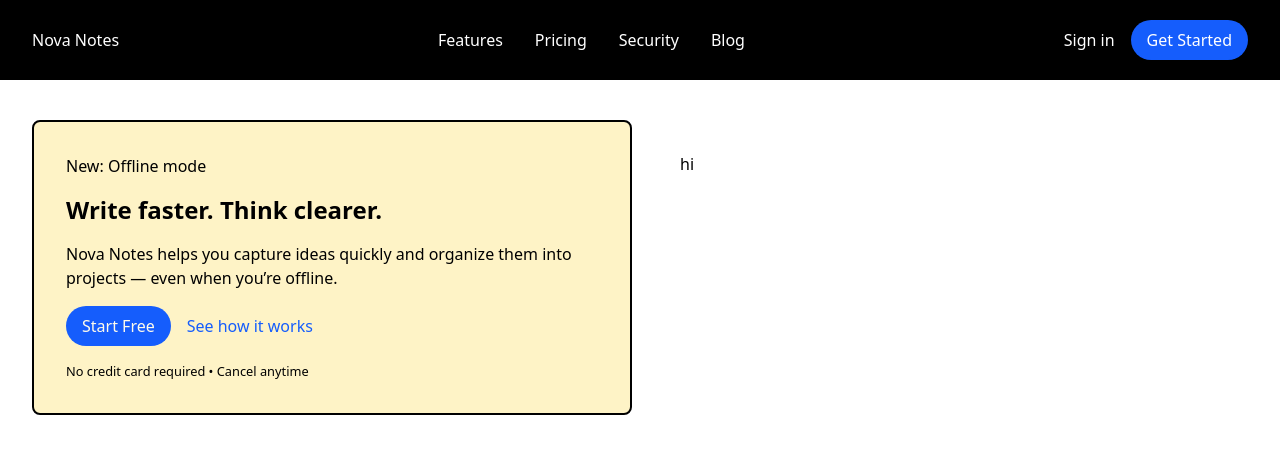
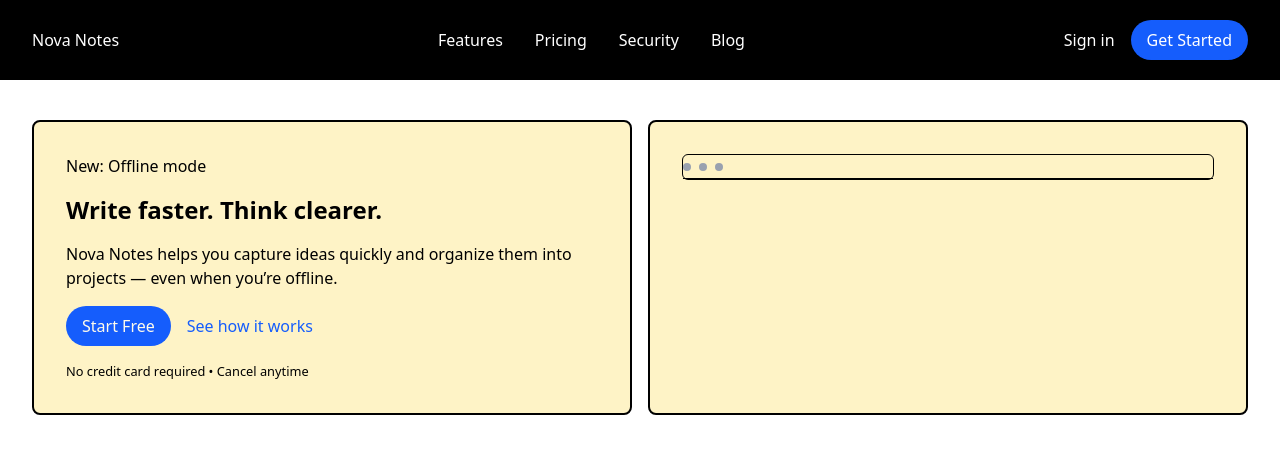
Before and after one commit to ayomidecole/Nova-Notes, a React (Vite) app in the folder Nova Notes/: page / in a window 1280 px wide. Shown: the top 454 px of the page. Built offline with nearby package versions, Linux system fonts and the light colour scheme.

Commit message:
Add to the right side of the hero component

```diff
--- a/Nova Notes/src/components/Hero.jsx
+++ b/Nova Notes/src/components/Hero.jsx
@@ -16,14 +16,31 @@ const Hero = () => {
                             organize them into projects — even when you’re
                             offline.
                         </p>
-                        <div className='flex items-center space-x-4'>
-                            <button className='bg-blue-600 rounded-full px-4 py-2 text-amber-50'>Start Free</button>
-                            <a href='#' className="text-blue-600 hover:underline">See how it works</a>
+                        <div className="flex items-center space-x-4">
+                            <button className="bg-blue-600 rounded-full px-4 py-2 text-amber-50">
+                                Start Free
+                            </button>
+                            <a
+                                href="#"
+                                className="text-blue-600 hover:underline"
+                            >
+                                See how it works
+                            </a>
                         </div>
                         <small>No credit card required • Cancel anytime</small>
                     </div>
                     {/*Right*/}
-                    <div className="p-8 my-2">hi</div>
+                    <div className="flex flex-col space-y-4 p-8 bg-amber-100 my-2 rounded-lg border-2">
+                        <div className="w-full border rounded-md flex flex-col space-y-4">
+                            <div className="h-6 w-full border-b flex items-center">
+                                <div className="flex items-center space-x-2">
+                                    <div className="w-2 h-2 rounded-full bg-gray-400"></div>
+                                    <div className="w-2 h-2 rounded-full bg-gray-400"></div>
+                                    <div className="w-2 h-2 rounded-full bg-gray-400"></div>
+                                </div>
+                            </div>
+                        </div>
+                    </div>
                 </div>
             </div>
         </section>
```
